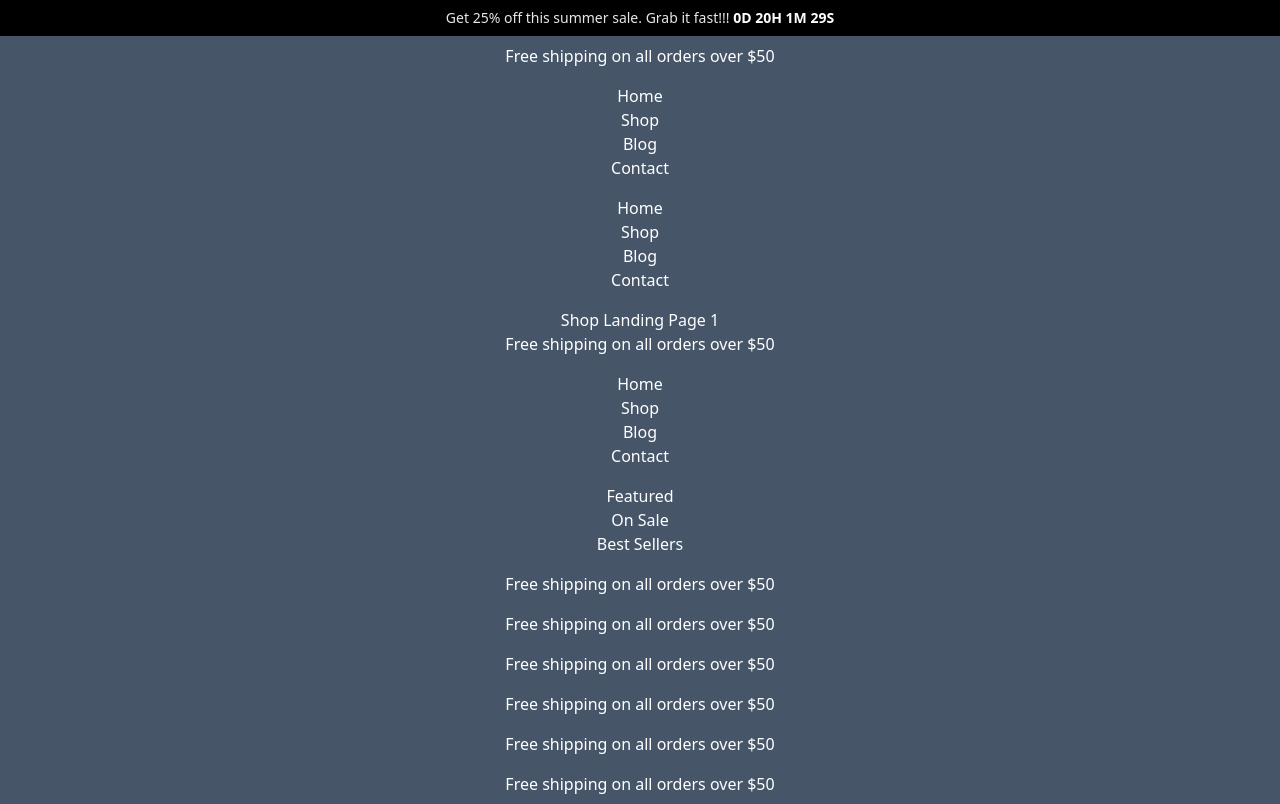
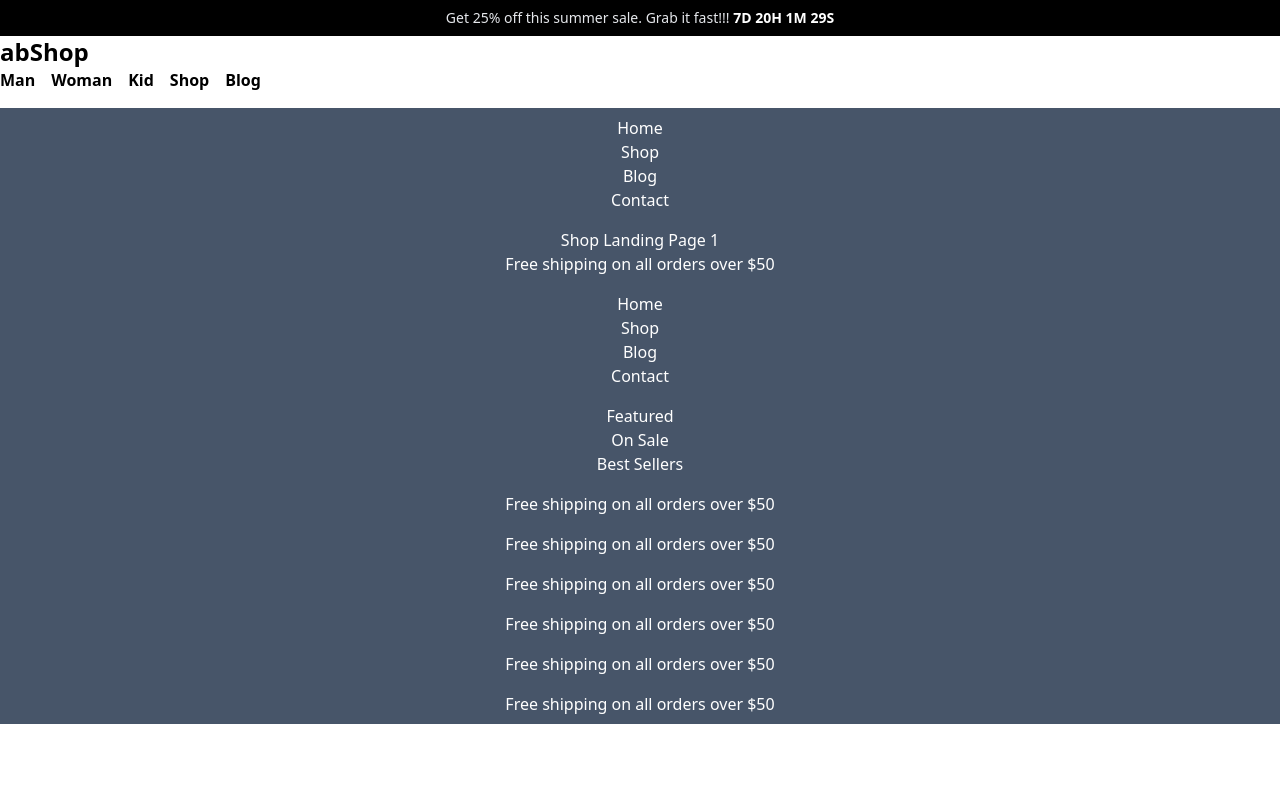
Before and after one commit to ledminh/my-project-gallery, a Next.js app: page /projects/shop-landing-page-1 in a window 1280 px wide. Built offline with nearby package versions, Linux system fonts and the light colour scheme.

Commit message:
Main Menu

```diff
--- a/src/app/(other)/projects/shop-landing-page-1/components/Logo/index.tsx
+++ b/src/app/(other)/projects/shop-landing-page-1/components/Logo/index.tsx
@@ -1,7 +1,3 @@
 export default function Logo() {
-  return (
-    <div className="bg-slate-600 text-white text-center p-2">
-      <p>Free shipping on all orders over $50</p>
-    </div>
-  );
+  return <div className="text-2xl font-bold text-black">abShop</div>;
 }
--- a/src/app/(other)/projects/shop-landing-page-1/components/MainMenu/index.tsx
+++ b/src/app/(other)/projects/shop-landing-page-1/components/MainMenu/index.tsx
@@ -1,11 +1,22 @@
+import Link from "next/link";
+import { mainMenuConfig } from "../../config";
+
 export default function MainMenu() {
+  const { items } = mainMenuConfig;
+
   return (
-    <nav className="bg-slate-600 text-white text-center p-2">
-      <ul>
-        <li>Home</li>
-        <li>Shop</li>
-        <li>Blog</li>
-        <li>Contact</li>
+    <nav className="font-semibold mb-4">
+      <ul className="flex gap-4">
+        {items.map((item, index) => (
+          <li key={index}>
+            <Link
+              href={item.url}
+              className="border-b-2 border-b-transparent hover:border-b-black"
+            >
+              {item.label}
+            </Link>
+          </li>
+        ))}
       </ul>
     </nav>
   );
--- a/src/app/(other)/projects/shop-landing-page-1/components/TopMessage/Timer.tsx
+++ b/src/app/(other)/projects/shop-landing-page-1/components/TopMessage/Timer.tsx
@@ -4,7 +4,12 @@ import { useEffect, useState } from "react";
 import { topMessageConfig } from "../../config";
 
 export default function Timer() {
-  const [timeLeft, setTimeLeft] = useState(calculateTimeLeft());
+  const [timeLeft, setTimeLeft] = useState({
+    days: 0,
+    hours: 0,
+    minutes: 0,
+    seconds: 0,
+  });
 
   useEffect(() => {
     const timer = setInterval(() => {
--- a/src/app/(other)/projects/shop-landing-page-1/config.ts
+++ b/src/app/(other)/projects/shop-landing-page-1/config.ts
@@ -3,6 +3,16 @@ export const topMessageConfig = {
   message: "Get 25% off this summer sale. Grab it fast!!!",
   timer: {
     display: true,
-    endDate: "2024-04-29",
+    endDate: "2024-05-06",
   },
 };
+
+export const mainMenuConfig = {
+  items: [
+    { label: "Man", url: "/man" },
+    { label: "Woman", url: "/woman" },
+    { label: "Kid", url: "/kid" },
+    { label: "Shop", url: "/shop" },
+    { label: "Blog", url: "/blog" },
+  ],
+};
```
